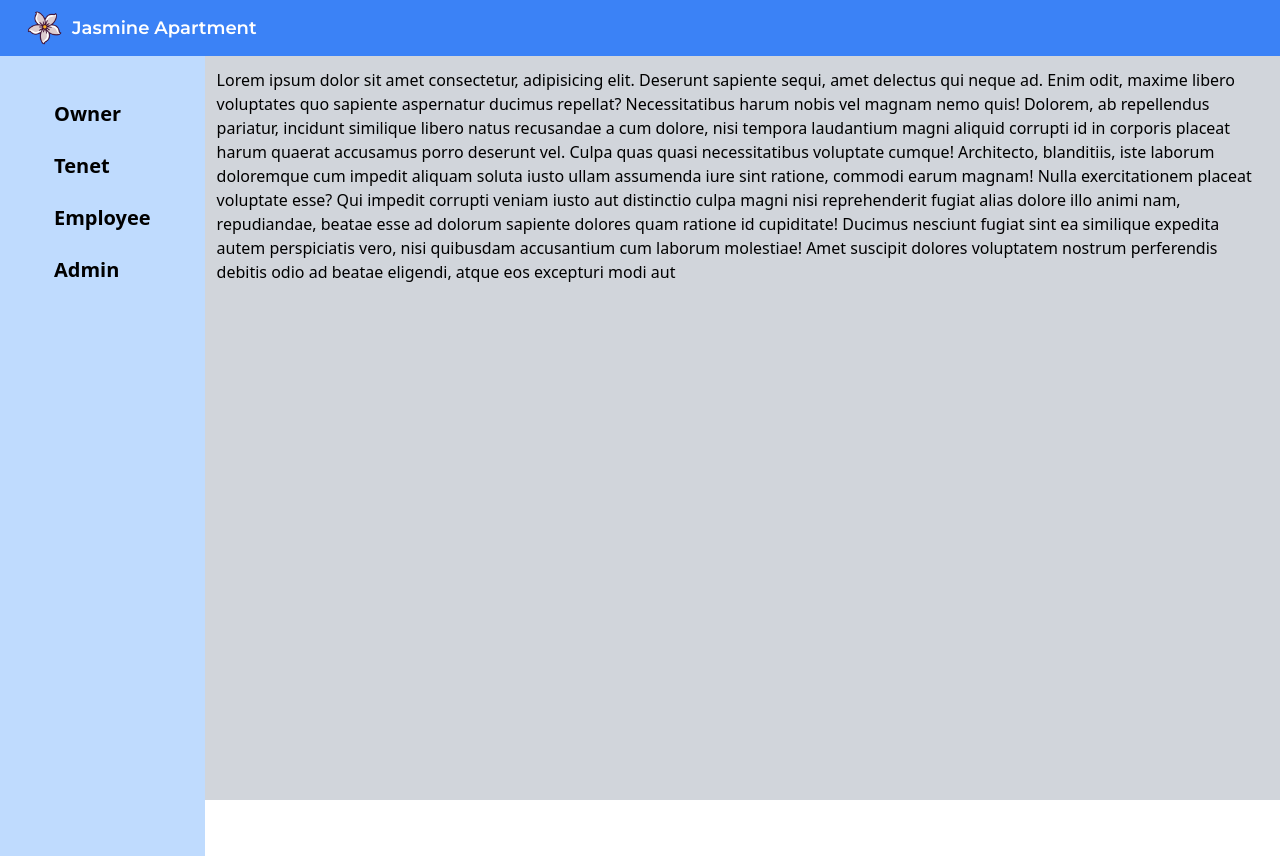
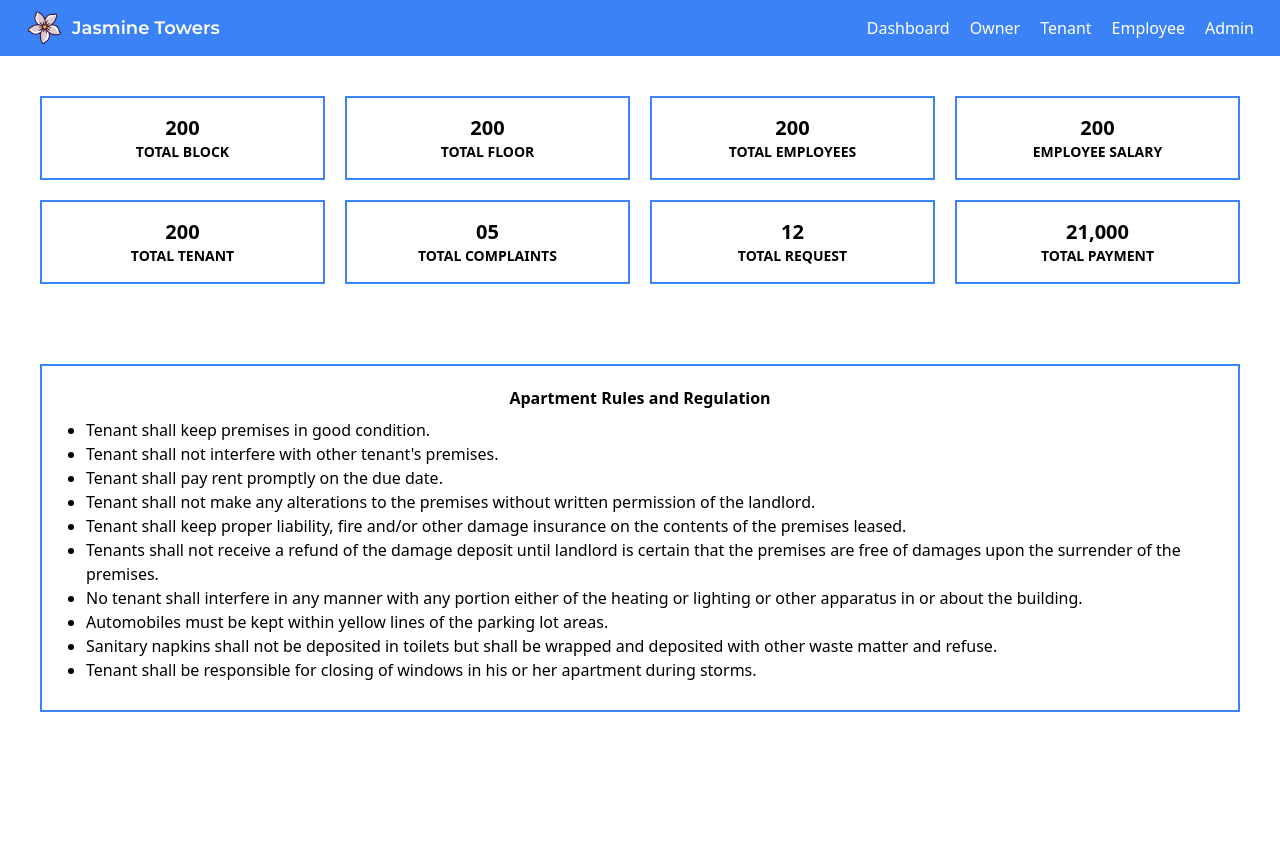
Before and after one commit to bryce-poeter/apartment-management-system-dbms, a React (Create React App) app in the folder client/: page / in a window 1280 px wide. After the commit the page ends 800 px from the top, so only its background shows below. Built offline with nearby package versions, Linux system fonts and the light colour scheme.

Commit message:
updated hamburger menu

```diff
--- a/client/src/App.jsx
+++ b/client/src/App.jsx
@@ -1,29 +1,18 @@
-import React, { useEffect } from "react";
-import axios from "axios";
-import Aside from "./components/Aside";
+import React, { useState } from "react";
+// import axios from "axios";
 import Header from "./components/Header";
-import Lorem from "./components/Lorem";
+// import Lorem from "./components/Lorem";
+import Dashboard from "./components/Dashboard";
 
 function App() {
-  // useEffect(() => {
-  //   axios
-  //     .post("/user", {
-  //       firstName: "Fred",
-  //       lastName: "Flintstone",
-  //     })
-  //     .then(function (response) {
-  //       console.log(response);
-  //     })
-  //     .catch(function (error) {
-  //       console.log(error);
-  //     });
-  // }, []);
+  const [isHamClicked, setIsHamClicked] = useState(false);
   return (
-    <div className="App bg-gray-300 h-screen ">
-      <Header />
-      <section className="flex">
-        <Aside />
-        <Lorem />
+    <div className="App ">
+      <Header isHamClicked={isHamClicked} setIsHamClicked={setIsHamClicked} />
+      <section
+
+      >
+        <Dashboard isHamClicked={isHamClicked} />
       </section>
     </div>
   );
--- a/client/src/components/Aside.jsx
+++ /dev/null
@@ -1,32 +0,0 @@
-import React from "react";
-
-function Aside() {
-  return (
-    <div className="h-screen text-xl p-5 bg-blue-200 hidden sm:block">
-      <ul className="font-semibold">
-        <li className="mt-6 px-8 text-left">
-          <span className="transition translate-all duration-300 border-2 border-transparent hover:border-b-black">
-            Owner
-          </span>
-        </li>
-        <li className="mt-6 px-8 text-left">
-          <span className="transition translate-all duration-300 border-2 border-transparent hover:border-b-black">
-            Tenet
-          </span>
-        </li>
-        <li className="px-8  mt-6 text-left">
-          <span className="transition translate-all duration-300 border-2 border-transparent hover:border-b-black">
-            Employee
-          </span>
-        </li>
-        <li className="mt-6 px-8 text-left">
-          <span className="transition translate-all duration-300 border-2 border-transparent hover:border-b-black">
-            Admin
-          </span>
-        </li>
-      </ul>
-    </div>
-  );
-}
-
-export default Aside;
--- /dev/null
+++ b/client/src/components/Dashboard.jsx
@@ -0,0 +1,105 @@
+import React from "react";
+
+function Dashboard(props) {
+  return (
+    <div
+      style={{
+        filter  : props.isHamClicked ? "blur(2px)" : "blur(0px)",
+      }}
+      className="w-screen"
+    >
+      <div className="grid grid-cols-2 md:grid-cols-4 grid-rows-2 md:grid-rows-2 gap-5 p-10">
+        <div className=" p-4 border-2 border-blue-500">
+          <h1 className="font-bold text-xl text-center">200</h1>
+          <p className="font-bold text-center text-sm uppercase">Total Block</p>
+        </div>
+        <div className=" p-4 border-2 border-blue-500">
+          <h1 className="font-bold text-xl text-center">200</h1>
+          <p className="font-bold text-sm text-center uppercase">Total Floor</p>
+        </div>
+        <div className=" p-4 border-2 border-blue-500">
+          <h1 className="font-bold text-xl text-center">200</h1>
+          <p className="font-bold text-sm text-center uppercase">
+            Total Employees
+          </p>
+        </div>
+        <div className=" p-4 border-2 border-blue-500">
+          <h1 className="font-bold text-xl text-center">200</h1>
+          <p className="font-bold text-center text-sm uppercase">
+            Employee Salary
+          </p>
+        </div>
+        <div className=" p-4 border-2 border-blue-500">
+          <h1 className="font-bold text-xl text-center">200</h1>
+          <p className="font-bold text-center text-sm uppercase">
+            Total Tenant
+          </p>
+        </div>
+        <div className="p-4 border-2 border-blue-500">
+          <h1 className="font-bold text-xl text-center">05</h1>
+          <p className="font-bold uppercase text-center text-sm">
+            Total Complaints
+          </p>
+        </div>
+        <div className="p-4 border-2 border-blue-500">
+          <h1 className="font-bold text-xl text-center">12</h1>
+          <p className="font-bold uppercase text-center text-sm">
+            Total Request
+          </p>
+        </div>
+        <div className="p-4 border-2 border-blue-500">
+          <h1 className="font-bold text-xl text-center">21,000</h1>
+          <p className="font-bold uppercase text-center text-sm">
+            Total Payment
+          </p>
+        </div>
+      </div>
+      <div className="p-10">
+        <div className="border-2 border-blue-500 p-5">
+          <div>
+            <h1 className="text-center font-semibold">
+              Apartment Rules and Regulation
+            </h1>
+          </div>
+          <ol className="list-[inherit] px-6 py-2">
+            <li>Tenant shall keep premises in good condition.</li>
+            <li>Tenant shall not interfere with other tenant's premises.</li>
+            <li>Tenant shall pay rent promptly on the due date. </li>
+            <li>
+              Tenant shall not make any alterations to the premises without
+              written permission of the landlord.
+            </li>
+            <li>
+              Tenant shall keep proper liability, fire and/or other damage
+              insurance on the contents of the premises leased.
+            </li>
+            <li>
+              Tenants shall not receive a refund of the damage deposit until
+              landlord is certain that the premises are free of damages upon the
+              surrender of the premises.
+            </li>
+            <li>
+              No tenant shall interfere in any manner with any portion either of
+              the heating or lighting or other apparatus in or about the
+              building.
+            </li>
+            <li>
+              Automobiles must be kept within yellow lines of the parking lot
+              areas.
+            </li>
+            <li>
+              Sanitary napkins shall not be deposited in toilets but shall be
+              wrapped and deposited with other waste matter and refuse.
+            </li>
+            <li>
+              Tenant shall be responsible for closing of windows in his or her
+              apartment during storms.
+            </li>
+          </ol>
+        </div>
+      </div>
+    </div>
+  );
+}
+
+export default Dashboard;
--- a/client/src/components/Header.jsx
+++ b/client/src/components/Header.jsx
@@ -1,20 +1,67 @@
 import React from "react";
 import jasmineImage from "./../assets/jasmine.png";
 
-function Header() {
+function Header(props) {
   return (
     <nav className="h-14 bg-blue-500">
       <div className="flex items-center justify-between p-2">
-        <div className="ml-4 flex items-center">
+        <div
+          style={{
+            filter: props.isHamClicked ? "blur(2px)" : "blur(0px)",
+          }}
+          className="ml-4 flex items-center justify-between"
+        >
           <img className="h-10 w-10" src={jasmineImage} alt="Jasmine Icon" />
           <h1 className="font-mons text-lg px-2 font-semibold text-white">
-            Jasmine Apartment
+            Jasmine Towers
           </h1>
         </div>
-        <div className="sm:hidden">
+        <ul className="hidden md:flex text-white ">
+          <button>
+            <li className="mr-4">
+              <span className="transition translate-all duration-300 border-2 border-transparent hover:border-b-white">
+                Dashboard
+              </span>
+            </li>
+          </button>
+          <button>
+            <li className="mr-4">
+              <span className="transition translate-all duration-300 border-2 border-transparent hover:border-b-white">
+                Owner
+              </span>
+            </li>
+          </button>
+          <button>
+            <li className="mr-4">
+              <span className="transition translate-all duration-300 border-2 border-transparent hover:border-b-white">
+                Tenant
+              </span>
+            </li>
+          </button>
+          <button>
+            <li className="mr-4">
+              <span className="transition translate-all duration-300 border-2 border-transparent hover:border-b-white">
+                Employee
+              </span>
+            </li>
+          </button>
+          <button>
+            <li className="mr-4">
+              <span className="transition translate-all duration-300 border-2 border-transparent hover:border-b-white">
+                Admin
+              </span>
+            </li>
+          </button>
+        </ul>
+        <div className="md:hidden">
+          <button
+            onClick={() => {
+              props.setIsHamClicked(!props.isHamClicked);
+            }}
+          >
             <svg
               xmlns="http://www.w3.org/2000/svg"
-            className="h-8 w-8 mr-4"
+              className="h-8 w-8"
               fill="none"
               viewBox="0 0 24 24"
               stroke="white"
@@ -26,7 +73,45 @@ function Header() {
                 d="M4 6h16M4 12h16M4 18h16"
               />
             </svg>
+          </button>
         </div>
+      </div>
+      <div
+        style={{
+          transform: props.isHamClicked
+            ? "translateX(0px)"
+            : "translateX(-300px)",
+        }}
+        className="md:hidden fixed left-0 top-0 transition-all duration-400 ease-linear w-[200px] h-full rounded-r-md text-xl bg-blue-200 p-3 z-50"
+      >
+        <ul className="font-semibold">
+          <li className="mt-6 px-8 text-left">
+            <span className="transition translate-all duration-300 border-2 border-transparent hover:border-b-black">
+              Dashboard
+            </span>
+          </li>
+          <li className="mt-6 px-8 text-left">
+            <span className="transition translate-all duration-300 border-2 border-transparent hover:border-b-black">
+              Owner
+            </span>
+          </li>
+
+          <li className="mt-6 px-8 text-left">
+            <span className="transition translate-all duration-300 border-2 border-transparent hover:border-b-black">
+              Tenant
+            </span>
+          </li>
+          <li className="px-8  mt-6 text-left">
+            <span className="transition translate-all duration-300 border-2 border-transparent hover:border-b-black">
+              Employee
+            </span>
+          </li>
+          <li className="mt-6 px-8 text-left">
+            <span className="transition translate-all duration-300 border-2 border-transparent hover:border-b-black">
+              Admin
+            </span>
+          </li>
+        </ul>
       </div>
     </nav>
   );
```
Lines whose indentation alone changed are shown as unchanged.
